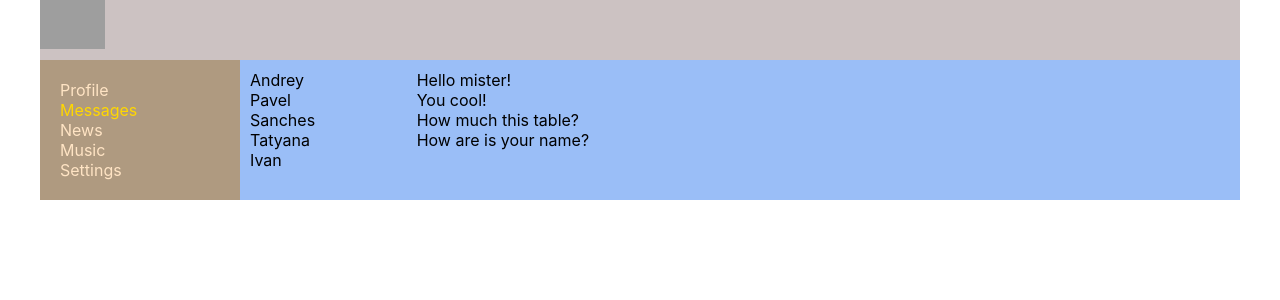
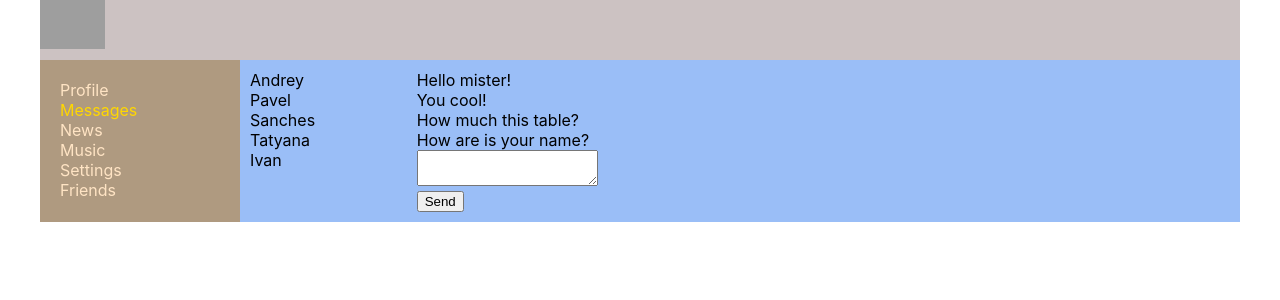
Before and after one commit to DeganovAndrey/SPA-social-network, a React (Create React App) app: page /dialogs in a window 1280 px wide. Shown: the top 300 px of the page. Built offline with nearby package versions, Linux system fonts and the light colour scheme; grey boxes are pictures that could not be loaded.

Commit message:
Added createRef and component Friends

```diff
--- a/src/App.js
+++ b/src/App.js
@@ -8,6 +8,7 @@ import Dialogs from "./components/Dialogs/Dialogs";
 import Music from "./components/Music/Music";
 import News from "./components/News/News";
 import Settings from "./components/Settings/Settings";
+import Friends from "./components/Friends/Friends";
 
 const App = (props) => {
   return (
@@ -19,7 +20,12 @@ const App = (props) => {
           <Routes>
             <Route
               path="/profile"
-              element={<Profile state={props.state.profilePage} />}
+              element={
+                <Profile
+                  state={props.state.profilePage}
+                  addPost={props.addPost}
+                />
+              }
             />
             <Route
               path="/dialogs"
@@ -35,6 +41,10 @@ const App = (props) => {
             <Route path="news" element={<News />} />
             <Route path="music" element={<Music />} />
             <Route path="settings" element={<Settings />} />
+            <Route
+              path="/friends"
+              element={<Friends state={props.state.dialogsPage} />}
+            />
           </Routes>
         </div>
       </div>
--- a/src/components/Dialogs/Dialogs.jsx
+++ b/src/components/Dialogs/Dialogs.jsx
@@ -11,10 +11,29 @@ const Dialogs = (props) => {
     <Message message={m.message} key={m.id} />
   ));
 
+  let newMessageElement = React.createRef();
+
+  let addMessage = () => {
+    let text = newMessageElement.current.value;
+    alert(text);
+  };
+
   return (
     <div className={s.dialogs}>
-      <div className={s.dialogsItems}>{dialogsElements}</div>
-      <div className={s.messages}>{messagesElements}</div>
+      <div className={s.dialogsItems}>
+        {/* <img
+          src="https://cool.klev.club/uploads/posts/2024-04/cool-klev-club-efvz-p-prikolnie-kartinki-koti-v-shapke-22.jpg"
+          alt="ava"
+        /> */}
+        {dialogsElements}
+      </div>
+      <div className={s.messages}>
+        {messagesElements}
+        <div>
+          <textarea ref={newMessageElement}></textarea>
+        </div>
+        <button onClick={addMessage}>Send</button>
+      </div>
     </div>
   );
 };
--- a/src/components/Dialogs/Dialogs.module.css
+++ b/src/components/Dialogs/Dialogs.module.css
@@ -27,3 +27,7 @@ a {
 .dialogsItems .active {
   color: gold;
 }
+.dialogsItems img {
+  width: 30px;
+  border-radius: 20px;
+}
--- /dev/null
+++ b/src/components/Friends/Friend/Friend.jsx
@@ -0,0 +1,14 @@
+import React from "react";
+import { NavLink } from "react-router-dom";
+import s from "./Friend.module.css";
+
+const Friend = (props) => {
+  let path = "/friends/" + props.id;
+  return (
+    <div className={s.friend}>
+      <NavLink to={path}>{props.name}</NavLink>
+    </div>
+  );
+};
+
+export default Friend;
--- /dev/null
+++ b/src/components/Friends/Friend/Friend.module.css
@@ -0,0 +1,3 @@
+.friend {
+  color: brown;
+}
--- /dev/null
+++ b/src/components/Friends/Friends.jsx
@@ -0,0 +1,17 @@
+import React from "react";
+import s from "./Friends.module.css";
+import Friend from "./Friend/Friend";
+
+const Friends = (props) => {
+  let friends = props.state.dialogs.map((f) => (
+    <Friend key={f.id} name={f.name} id={f.id} />
+  ));
+  return (
+    <div className={s.friends}>
+      <h3> My friends </h3>
+      <div className={s.friendsItems}>{friends}</div>
+    </div>
+  );
+};
+
+export default Friends;
--- /dev/null
+++ b/src/components/Friends/Friends.module.css
@@ -0,0 +1,6 @@
+.friends {
+  color: blue;
+}
+.friendsItems {
+  color: brown;
+}
--- a/src/components/Navbar/Navbar.jsx
+++ b/src/components/Navbar/Navbar.jsx
@@ -3,15 +3,16 @@ import s from "./Navbar.module.css";
 import { NavLink } from "react-router-dom";
 
 const Navbar = () => {
+  const styleActive = ({ isActive }) =>
+    isActive ? { color: "gold", textDecoration: "none" } : {};
+
   return (
     <nav className={s.nav}>
       <div className={s.item}>
         <NavLink
           to="profile"
           // className={({ isActive }) => (isActive ? "activeLink" : "link")}
-          style={({ isActive }) =>
-            isActive ? { color: "gold", textDecoration: "none" } : {}
-          }
+          style={styleActive}
         >
           Profile
         </NavLink>
@@ -21,9 +22,7 @@ const Navbar = () => {
         <NavLink
           to="dialogs"
           // className={({ isActive }) => (isActive ? "activeLink" : "link")}
-          style={({ isActive }) =>
-            isActive ? { color: "gold", textDecoration: "none" } : {}
-          }
+          style={styleActive}
         >
           Messages
         </NavLink>
@@ -33,9 +32,7 @@ const Navbar = () => {
         <NavLink
           to="news"
           // className={({ isActive }) => (isActive ? "activeLink" : "link")}
-          style={({ isActive }) =>
-            isActive ? { color: "gold", textDecoration: "none" } : {}
-          }
+          style={styleActive}
         >
           News
         </NavLink>
@@ -45,9 +42,7 @@ const Navbar = () => {
         <NavLink
           to="music"
           // className={({ isActive }) => (isActive ? "activeLink" : "link")}
-          style={({ isActive }) =>
-            isActive ? { color: "gold", textDecoration: "none" } : {}
-          }
+          style={styleActive}
         >
           Music
         </NavLink>
@@ -57,12 +52,15 @@ const Navbar = () => {
         <NavLink
           to="settings"
           // className={({ isActive }) => (isActive ? "activeLink" : "link")}
-          style={({ isActive }) =>
-            isActive ? { color: "gold", textDecoration: "none" } : {}
-          }
+          style={styleActive}
         >
           Settings
         </NavLink>
+        <div className={s.item}>
+          <NavLink to="friends" style={styleActive}>
+            Friends
+          </NavLink>
+        </div>
       </div>
     </nav>
   );
--- a/src/components/Profile/MyPosts/MyPosts.jsx
+++ b/src/components/Profile/MyPosts/MyPosts.jsx
@@ -7,15 +7,23 @@ const MyPosts = (props) => {
     <Post message={p.message} likesCount={p.likesCount} key={p.id} />
   ));
 
+  let newPostElement = React.createRef();
+
+  let addPost = () => {
+    debugger;
+    let text = newPostElement.current.value;
+    props.addPost(text);
+  };
+
   return (
     <div className={s.postsBlock}>
       <h3>My posts</h3>
       <div>
         <div>
-          <textarea></textarea>
+          <textarea ref={newPostElement}></textarea>
         </div>
         <div>
-          <button>Add post</button>
+          <button onClick={addPost}>Add post</button>
         </div>
       </div>
       <div className={s.posts}>{postsElements}</div>
--- a/src/components/Profile/Profile.jsx
+++ b/src/components/Profile/Profile.jsx
@@ -7,7 +7,7 @@ const Profile = (props) => {
   return (
     <div>
       <ProfileInfo />
-      <MyPosts posts={props.state.posts} />
+      <MyPosts posts={props.state.posts} addPost={props.addPost} />
     </div>
   );
 };
--- a/src/index.js
+++ b/src/index.js
@@ -4,11 +4,14 @@ import "./index.css";
 import App from "./App";
 import reportWebVitals from "./reportWebVitals";
 import state from "./redux/state";
+import { addPost } from "./redux/state";
+
+// addPost("hahahahhha");
 
 const root = ReactDOM.createRoot(document.getElementById("root"));
 root.render(
   <React.StrictMode>
-    <App state={state} />
+    <App state={state} addPost={addPost} />
   </React.StrictMode>
 );
 
--- a/src/redux/state.js
+++ b/src/redux/state.js
@@ -22,4 +22,18 @@ let state = {
   },
 };
 
+export let addPost = (postMessage) => {
+  let newPost = {
+    id: 55,
+    message: postMessage,
+    likesCount: 99,
+  };
+  state.profilePage.posts.push(newPost);
+};
+
 export default state;
+
+// <img
+//   src="https://cool.klev.club/uploads/posts/2024-04/cool-klev-club-efvz-p-prikolnie-kartinki-koti-v-shapke-22.jpg"
+//   alt="ava"
+// />;
```
